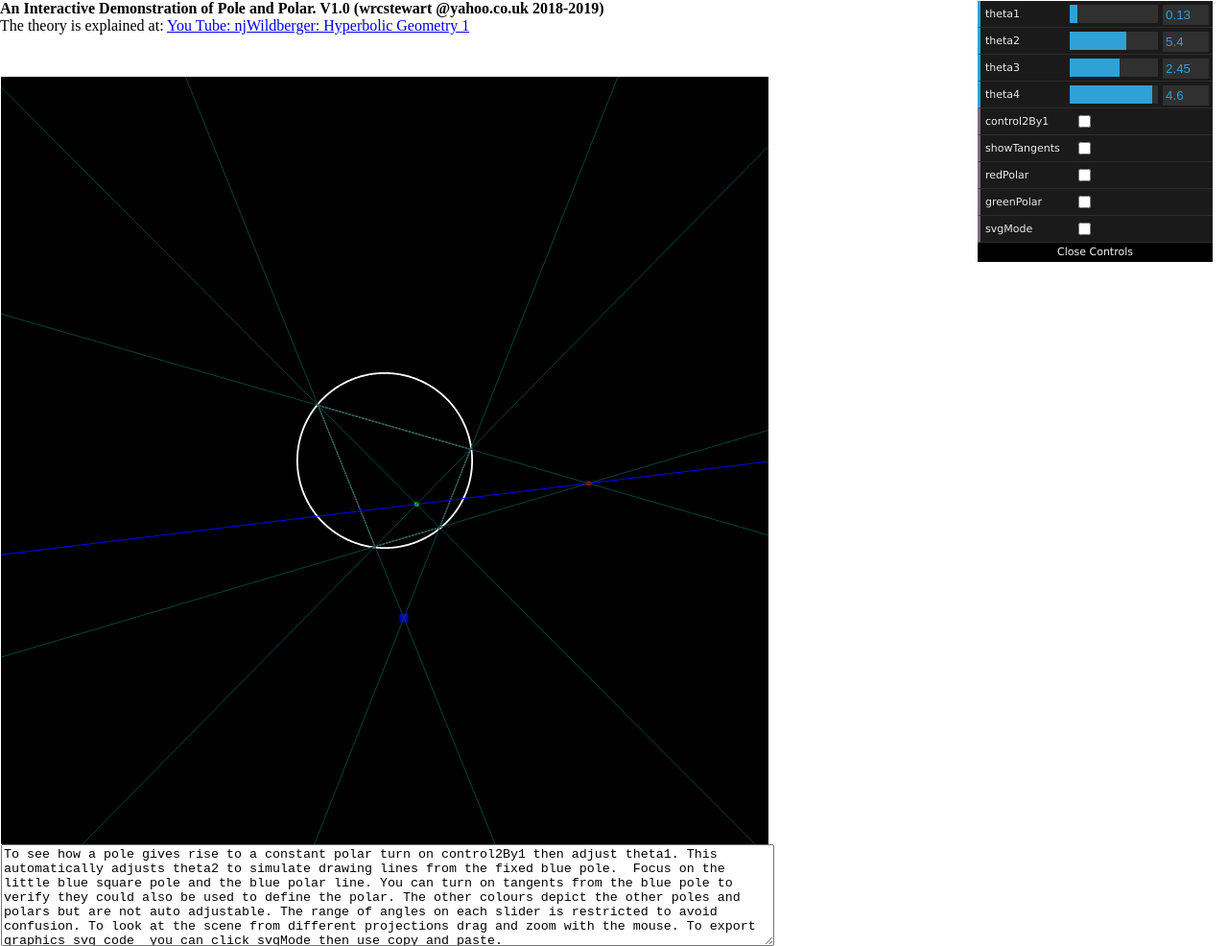
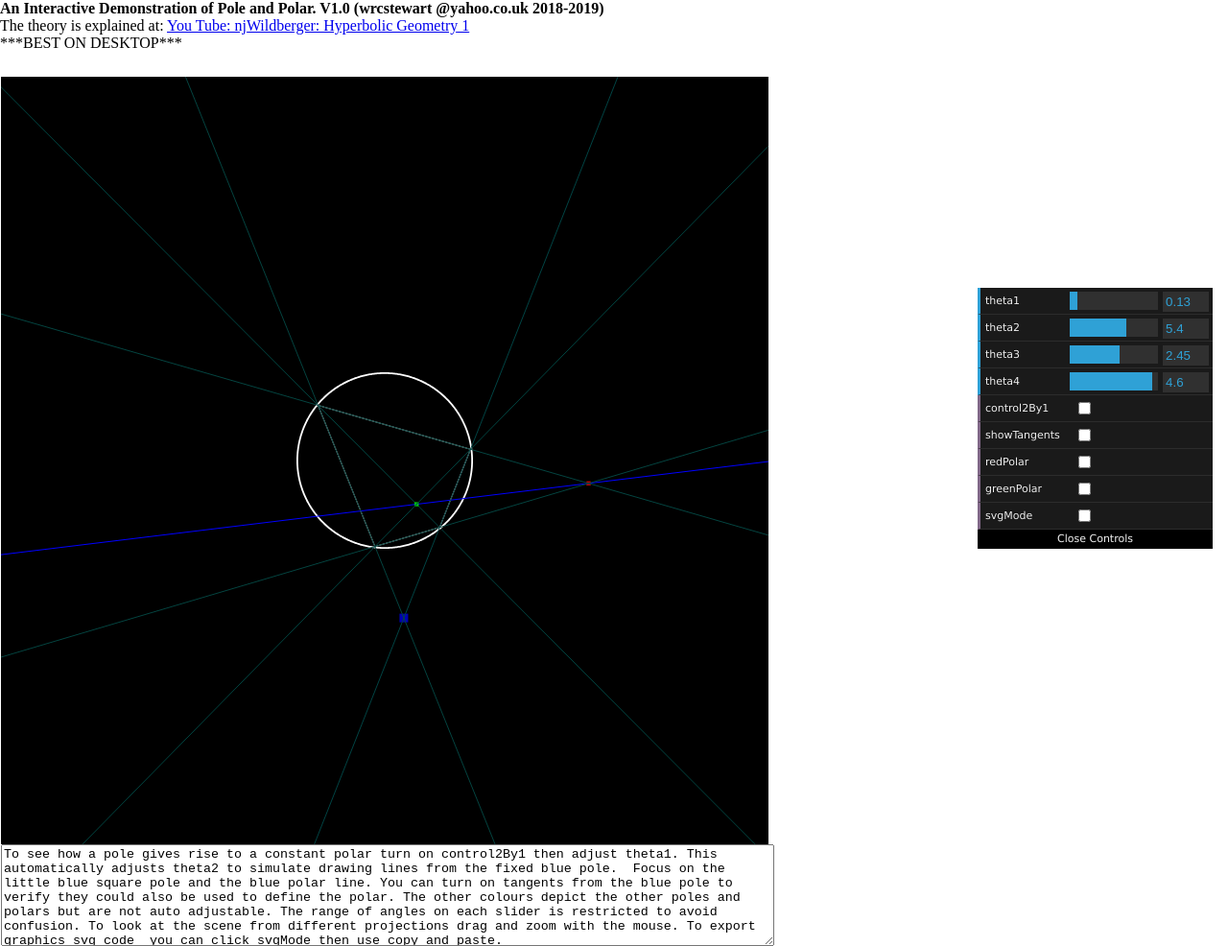
Before and after one commit to wrcstewart/Pole-Polar-Demo, a plain HTML site: page index.html in a window 1280 px wide. Shown: the whole page at 96% size. Drawn offline with Linux system fonts and the light colour scheme; animation ran at ten frames a second.

Commit message:
Add files via upload

```diff
--- a/index.html
+++ b/index.html
@@ -20,7 +20,7 @@
         }
 
         /* slider controls */
-        #gui { position: absolute; top: 1px; right: 1px }
+        #gui { position: absolute; top: 300px; right: 1px }
 
         /* text information on the program */
         #output {position: absolute; top: 80px; left: 1px;width: 800px; height: 800px }
@@ -511,6 +511,7 @@
 <div>  <b> An Interactive Demonstration of Pole and Polar. V1.0 (wrcstewart @yahoo.co.uk 2018-2019)</b> </div>
 <div>                                 </div>
 <div>The theory is explained at: <a href= "https://youtu.be/AjVM5Q-pvjw" > You Tube: njWildberger: Hyperbolic Geometry 1</a>  </div>
+<div> ***BEST ON DESKTOP*** </div>
 
 
 
```
